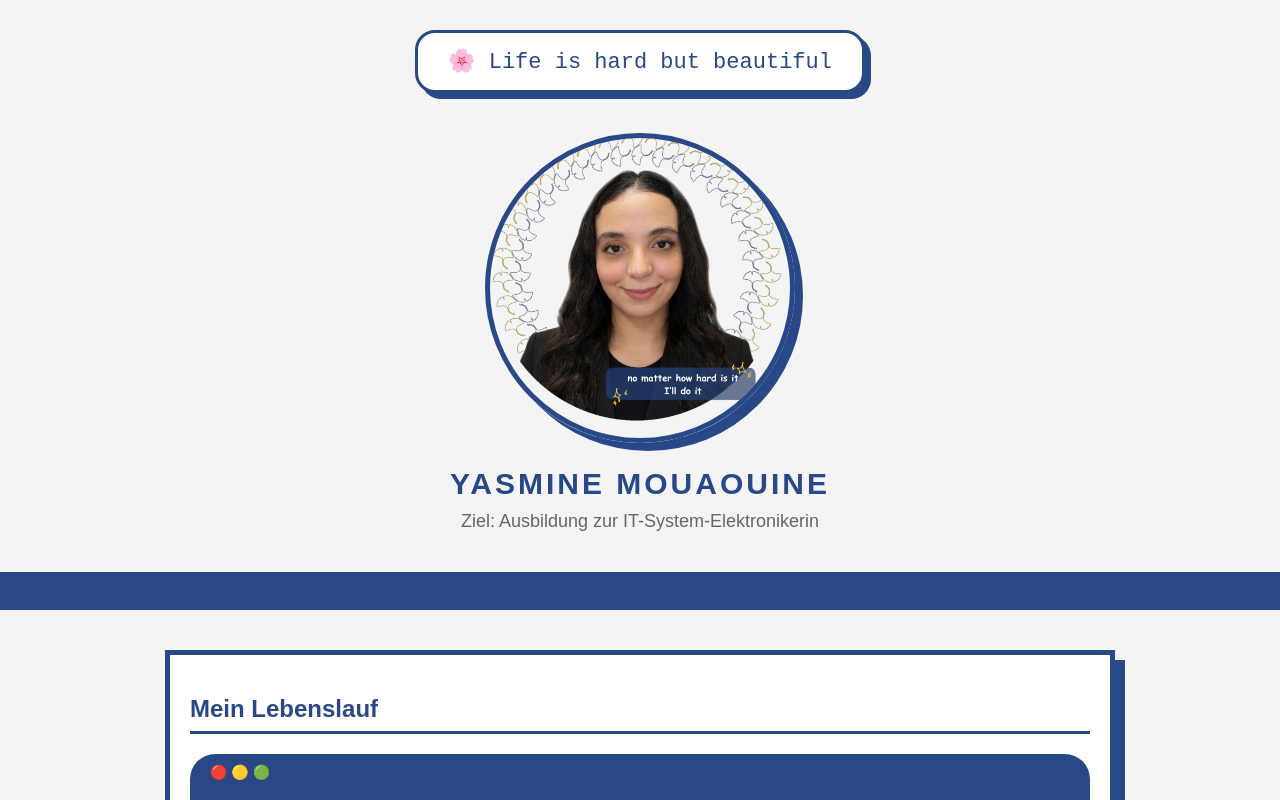
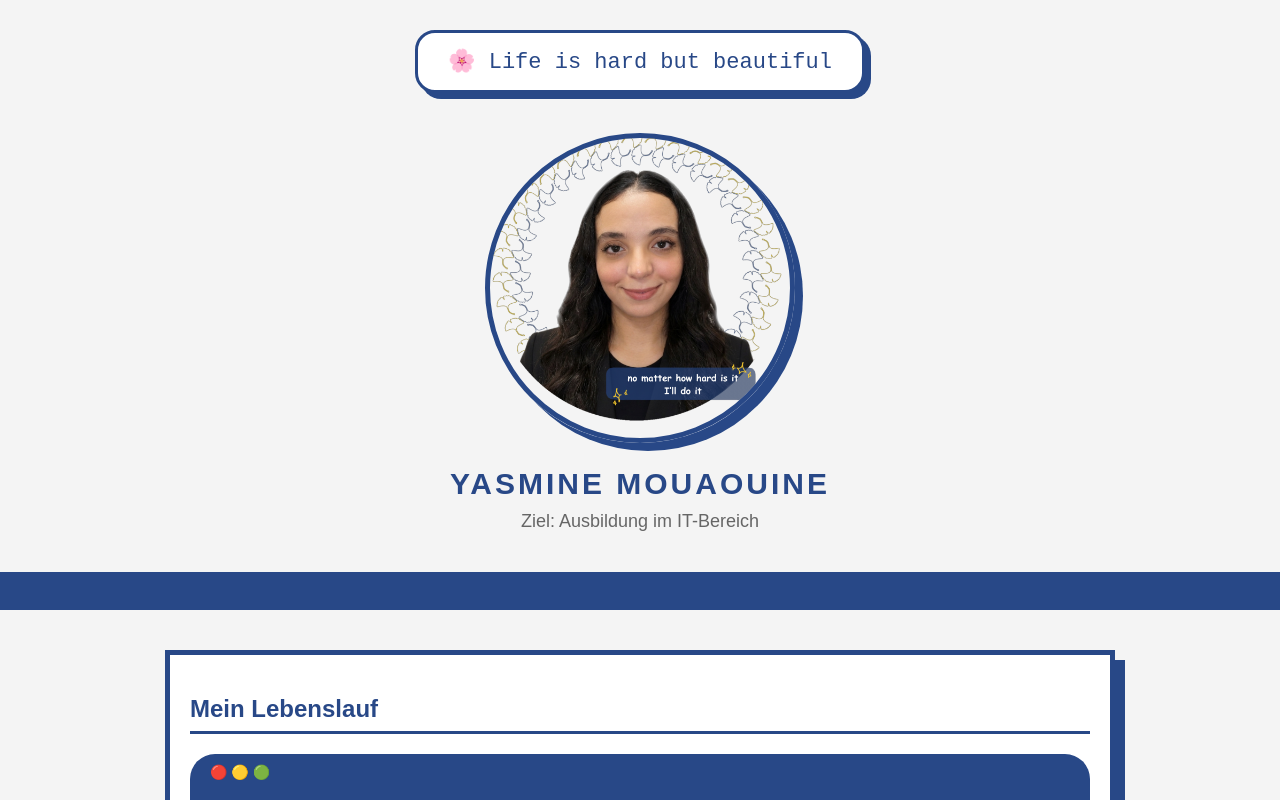
Before and after one commit to yasminemouaouine1-eng/Yasmine-Portfolio, a plain HTML site: page index.html in a window 1280 px wide. Shown: the top 800 px of the page. Drawn offline with Linux system fonts and the light colour scheme.

Commit message:
Update index.html

```diff
--- a/index.html
+++ b/index.html
@@ -164,7 +164,7 @@
             YASMINE MOUAOUINE
         </span>
 
-        <span class="title">Ziel: Ausbildung zur IT-System-Elektronikerin</span>
+        <span class="title">Ziel: Ausbildung im IT-Bereich</span>
     </div>
 
     <div class="bar">
```
